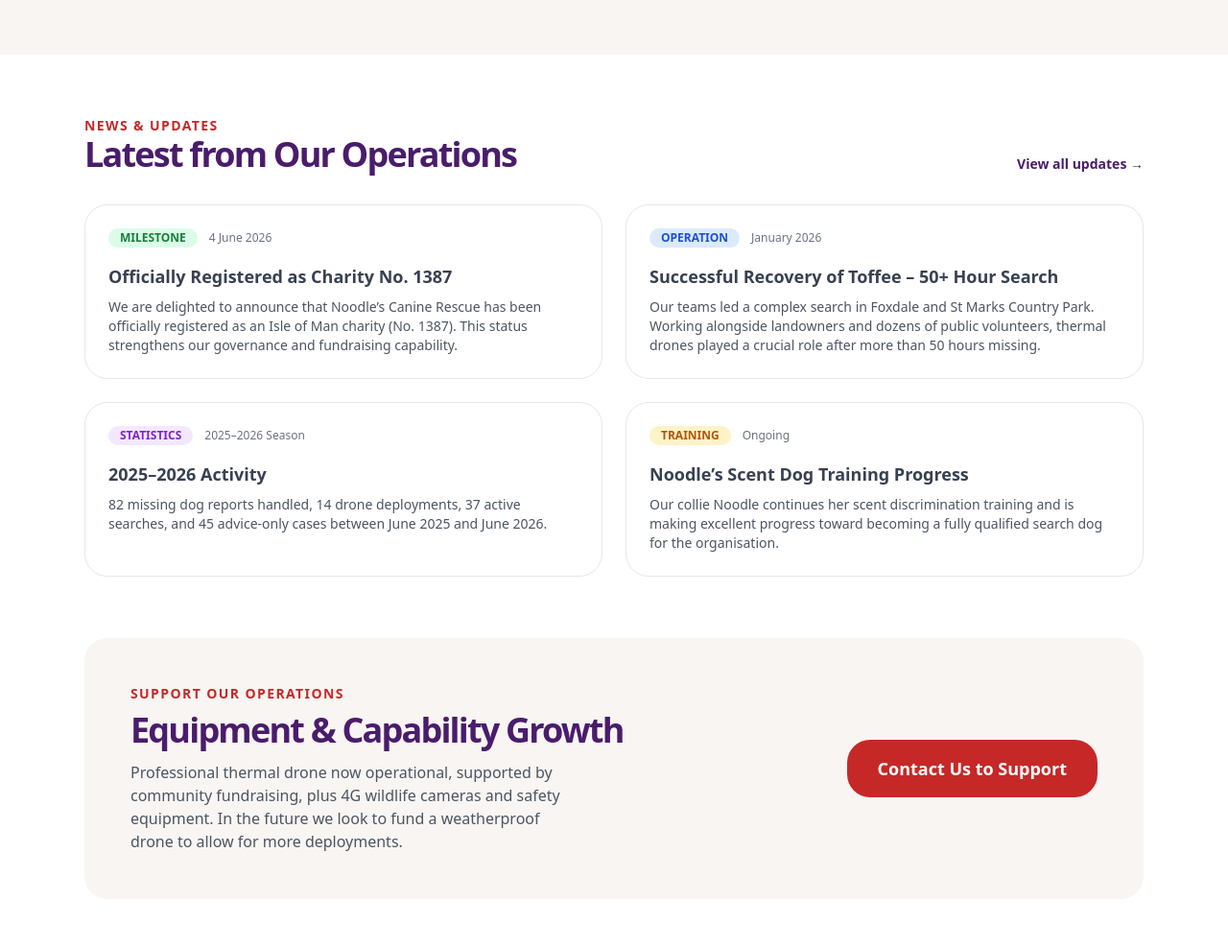
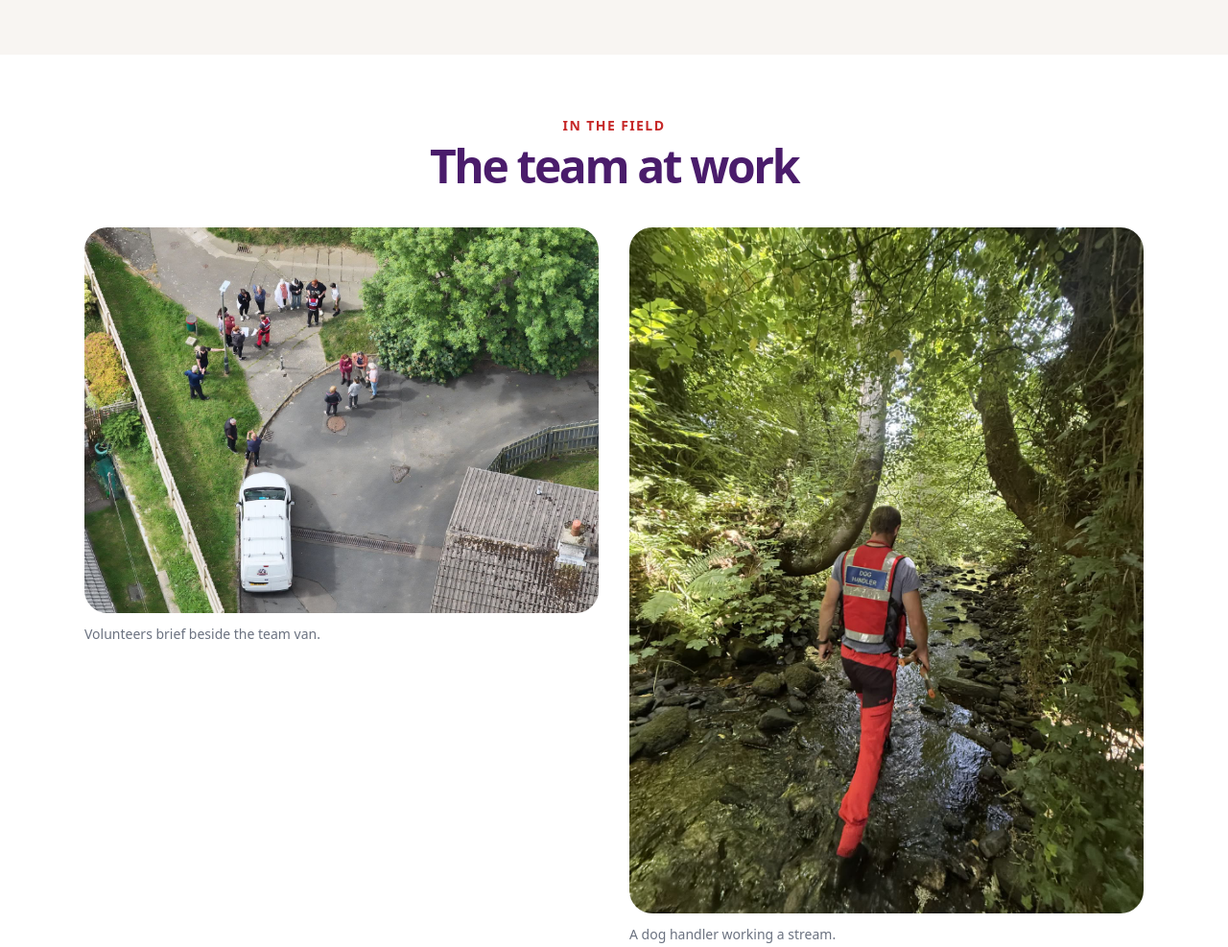
Before and after one commit to kprsaaron-debug/noodlescaninerescue, a plain HTML site: page index.html in a window 1280 px wide. Shown: the part 1980-2967 px from the top of the page at 96% size. Drawn offline with nearby package versions, Linux system fonts and the light colour scheme.

Commit message:
Add field photos of a briefing and a dog handler.
Home shows both pictures. The briefing is on the volunteer page, and the stream photo is on About.

```diff
--- a/index.html
+++ b/index.html
@@ -196,6 +196,23 @@
     </section>
 
     <section class="max-w-6xl mx-auto px-6 py-16">
+        <div class="text-center mb-10">
+            <div class="text-[#C62828] text-sm font-semibold tracking-widest mb-2">IN THE FIELD</div>
+            <h2 class="text-5xl tracking-tighter text-[#4A1C6B] font-semibold">The team at work</h2>
+        </div>
+        <div class="grid md:grid-cols-2 gap-8 items-start">
+            <figure>
+                <img src="volunteer-briefing.jpg" alt="Aerial view of Noodle’s Canine Rescue volunteers gathered beside the team van." class="w-full h-auto rounded-3xl" width="1600" height="1200">
+                <figcaption class="mt-3 text-sm text-gray-500">Volunteers brief beside the team van.</figcaption>
+            </figure>
+            <figure>
+                <img src="dog-handler-stream.jpg" alt="A Noodle’s Canine Rescue dog handler walking a rocky stream." class="w-full h-auto rounded-3xl" width="1200" height="1600">
+                <figcaption class="mt-3 text-sm text-gray-500">A dog handler working a stream.</figcaption>
+            </figure>
+        </div>
+    </section>
+
+    <section class="max-w-6xl mx-auto px-6 py-16">
         <div class="flex items-end justify-between mb-8">
             <div>
                 <div class="text-[#C62828] text-sm font-semibold tracking-widest">NEWS &amp; UPDATES</div>
```
Also changed, not shown: about.html (+4 -0 lines), volunteer.html (+5 -0 lines), dog-handler-stream.jpg (added), volunteer-briefing.jpg (added).
